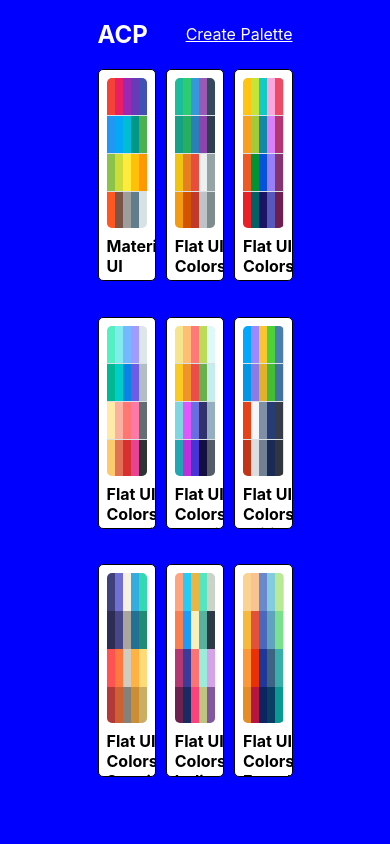
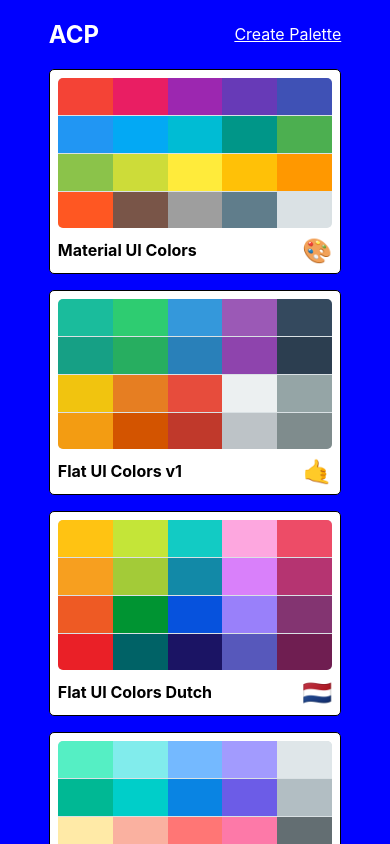
Before and after one commit to argadipa/arga-color-app, a React (Create React App) app: page / in a window 390 px wide. Shown: the top 844 px of the page. Built offline with nearby package versions, Linux system fonts and the light colour scheme.

Commit message:
Make PaletteList responsive.

```diff
--- a/src/styles/PaletteListStyles.js
+++ b/src/styles/PaletteListStyles.js
@@ -1,3 +1,5 @@
+import sizes from './sizes';
+
 export default {
     root: {
         backgroundColor: "blue",
@@ -11,17 +13,23 @@
         display: "flex",
         alignItems: "flex-start",
         flexDirection: "column",
-        flexWrap: "wrap"
+        flexWrap: "wrap",
+        [sizes.down("xl")]: {
+            width: "80%"
+        },
+        [sizes.down("xs")]: {
+            width: "75%"
+        }
     },
     nav: {
         display: "flex",
         width: "100%",
         justifyContent: "space-between",
         color: "white",
-        alignItems: 'center',
-        color: 'white',
-        '& a': {
-            color: 'white'
+        alignItems: "center",
+        color: "white",
+        "& a": {
+            color: "white"
         }
     },
     palettes: {
@@ -29,6 +37,13 @@
         width: "100%",
         display: "grid",
         gridTemplateColumns: "repeat(3, 30%)",
-        gridGap: "5%"
+        gridGap: "2.5rem",
+        [sizes.down("sm")]: {
+            gridTemplateColumns: "repeat(2, 50%)"
+        },
+        [sizes.down("xs")]: {
+            gridTemplateColumns: "repeat(1, 100%)",
+            gridGap: "1rem"
+        }
     }
 };
--- a/src/styles/sizes.js
+++ b/src/styles/sizes.js
@@ -7,7 +7,8 @@
 			xs: "576px",
 			sm: "768px",
 			md: "992px",
-			lg: "1200px"
+			lg: "1200px",
+			xl: "1600px"
 		}
 		return `@media (max-width: ${sizes[size]})`
 	}
```
